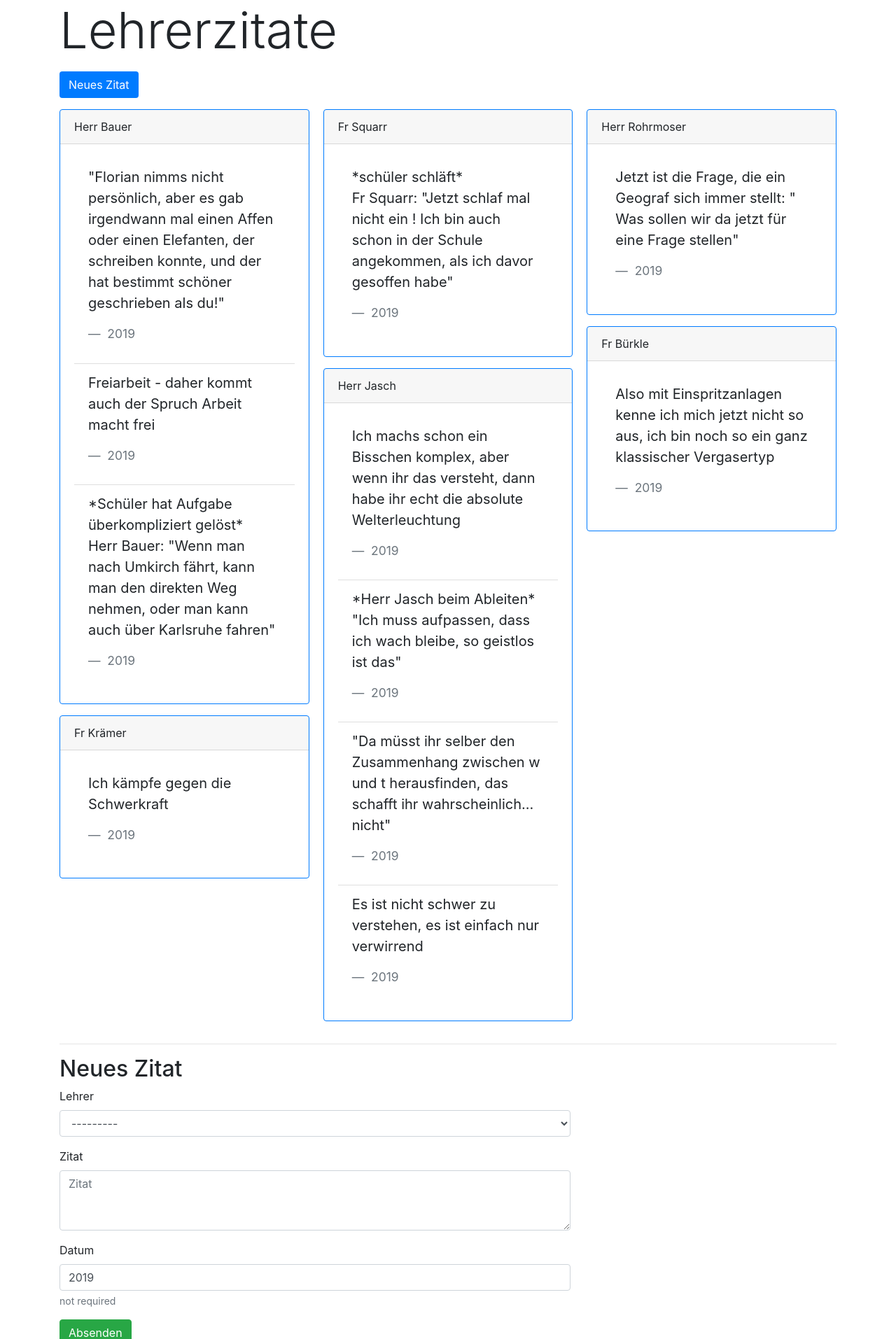
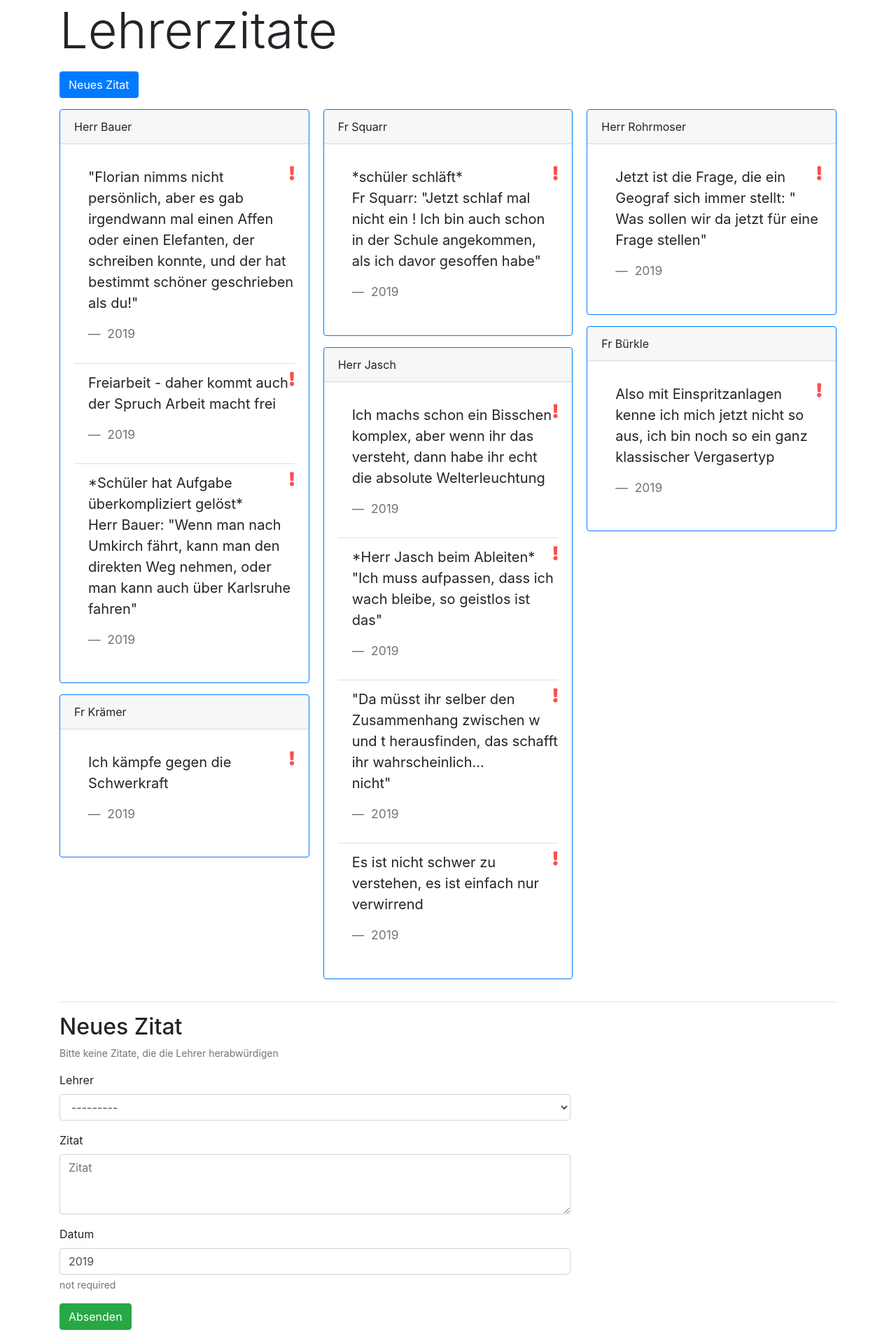
Before and after one commit to Septias/lehrerzitate, a Django app: page / in a window 1280 px wide. Shown: the top 1913 px of the page at 70% size. Run offline with Django 3.2, Linux system fonts and the light colour scheme; data comes from the database, SQL or seed files in the repository; both versions use the stored data as it was after the commit; some libraries are stand-ins or nearby versions.

Commit message:
adding a reportsystem

```diff
--- a/lehrerzitate/quotes/admin.py
+++ b/lehrerzitate/quotes/admin.py
@@ -12,3 +12,4 @@ class AdminTeacher(admin.ModelAdmin):
     inlines = [QuotesInline]
 
 admin.site.register(models.Quote)
+admin.site.register(models.Report)
--- a/lehrerzitate/quotes/forms.py
+++ b/lehrerzitate/quotes/forms.py
@@ -1,5 +1,5 @@
 from django.forms import ModelForm
-from .models import Quote
+from .models import Quote, Report
 from django.forms import Textarea
 from bootstrap_datepicker_plus import YearPickerInput
 from django.utils.translation import gettext_lazy as _
@@ -16,3 +16,8 @@ class QuoteForm(ModelForm):
             'text': Textarea(attrs={'cols': 80, 'rows': 3}),
             'year': YearPickerInput(format='20%y')
         }
+
+class ReportForm(ModelForm):
+    class Meta:
+        model = Report
+        fields = '__all__'
--- a/lehrerzitate/quotes/models.py
+++ b/lehrerzitate/quotes/models.py
@@ -25,4 +25,9 @@ class Quote(models.Model):
     year = models.IntegerField('Datum', blank=True, null=True, default=datetime.datetime.now().year, validators=[validate_year])
 
     def __str__(self):
-        return self.text[:30] + '...'
+        return self.text[:50] + '...'
+
+class Report(models.Model):
+    quote = models.ForeignKey(Quote, on_delete=models.CASCADE, verbose_name = 'Zitat')
+    reason = models.TextField('Grund', max_length=700)
+    email = models.EmailField('Email')
--- a/lehrerzitate/quotes/templates/quotes/index.html
+++ b/lehrerzitate/quotes/templates/quotes/index.html
@@ -5,10 +5,45 @@
   <title>Kepler Lehrer Zitate</title>
   <meta charset="utf-8">
   <meta name="viewport" content="width=device-width, initial-scale=1">
+  <link rel="stylesheet" href="https://use.fontawesome.com/releases/v5.8.1/css/all.css" integrity="sha384-50oBUHEmvpQ+1lW4y57PTFmhCaXp0ML5d60M1M7uH2+nqUivzIebhndOJK28anvf" crossorigin="anonymous">
   {% load bootstrap4 %}
   {% bootstrap_css %}
   {% bootstrap_javascript jquery='full' %}
   {{ new_quote.media }}
+
+  <style type="text/css">
+    @media (min-width: 576px) {
+      .card-columns {
+        column-count: 1;
+      }
+    }
+
+    @media (min-width: 768px) {
+      .card-columns {
+        column-count: 1;
+      }
+    }
+
+    @media (min-width: 992px) {
+      .card-columns {
+        column-count: 2;
+      }
+    }
+
+    @media (min-width: 1200px) {
+      .card-columns {
+        column-count: 3;
+      }
+    }
+    .quote-item{
+      padding-right: 0px;
+    }
+    .quote-icon{
+      display: inline-block;
+      color: #ff4d4d;
+      float: right;
+    }
+  </style>
 </head>
 
 <body>
@@ -28,9 +63,10 @@
         <div class="card-body">
           <ul class="list-group list-group-flush">
             {% for quote in teacher.quotes.all %}
-            <li class="list-group-item">
+            <li class="list-group-item quote-item">
               <blockquote class="blockquote">
-                {{quote.text|linebreaks}}
+              <a href="{% url 'report' quote.id %}" class="fas fa-exclamation quote-icon"></a>
+                <div>{{quote.text|linebreaks}}</div>
                 {% if quote.year %}
                 <footer class="blockquote-footer">
                   {{quote.year}}
@@ -50,6 +86,7 @@
     <div class="row justify-content-start">
       <div class="col-8">
         <h2>Neues Zitat</h2>
+        <p><small class="form-text text-muted"> Bitte keine Zitate, die die Lehrer herabwürdigen </small></p>
         <form method="post">
           {% csrf_token %}
           {% bootstrap_form new_quote %}
@@ -60,18 +97,4 @@
   </div>
 </body>
 
-<style type="text/css">
-.card-columns {
-  @include media-breakpoint-only(lg) {
-    column-count: 2;
-  }
-  @include media-breakpoint-only(xl) {
-    column-count: 3;
-  }
-  @include media-breakpoint-only(sm) {
-    column-count: 1;
-  }
-}
-</style>
-
 </html>
--- a/lehrerzitate/quotes/urls.py
+++ b/lehrerzitate/quotes/urls.py
@@ -4,5 +4,6 @@ from . import views
 
 urlpatterns = [
     path('', views.index, name="index"),
-    path('new_teacher', views.TeacherCreate.as_view(), name='new_teacher')
+    path('new_teacher', views.TeacherCreate.as_view(), name='new_teacher'),
+    path('report/<int:quote_id>', views.report, name="report")
 ]
--- a/lehrerzitate/quotes/views.py
+++ b/lehrerzitate/quotes/views.py
@@ -4,19 +4,35 @@ from .forms import QuoteForm
 from django.http import HttpResponseRedirect
 from django.urls import reverse_lazy
 from django.views.generic.edit import CreateView
-
+from . import forms
 
 class TeacherCreate(CreateView):
     model = models.Teacher
     fields = ['name']
     success_url = reverse_lazy('index')
 
+
+def report(request, quote_id):
+    quote = models.Quote.objects.get(id=quote_id)
+
+    if request.method == 'POST':
+        form = forms.ReportForm(request.POST)
+        if form.is_valid():
+            form.save()
+            return HttpResponseRedirect(reverse_lazy('index'))
+
+    elif request.method == 'GET':
+        form = forms.ReportForm(initial={'quote': quote})
+
+    return render(request, 'quotes/report_form.html', context={'form': form})
+
+
 def index(request):
     if request.method == 'POST':
         form = QuoteForm(request.POST)
         if form.is_valid():
             form.save()
-            return HttpResponseRedirect(reverse_lazy('index'))
+            return HttpResponseRedirect(reverse_lazy('index#new_quote'))
 
     else:
         form = QuoteForm()
```
Also changed, not shown: lehrerzitate/quotes/templates/quotes/report_form.html (added, +25 -0 lines), lehrerzitate/db.sqlite3 (added), lehrerzitate/quotes/migrations/0006_report.py (added), lehrerzitate/quotes/migrations/0007_auto_20190409_1924.py (added), lehrerzitate/quotes/migrations/0008_auto_20190409_1947.py (added). Lines whose indentation alone changed are shown as unchanged.
